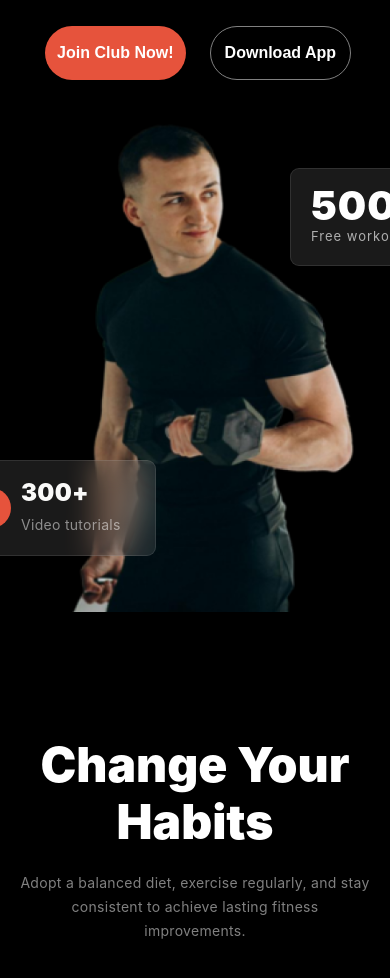
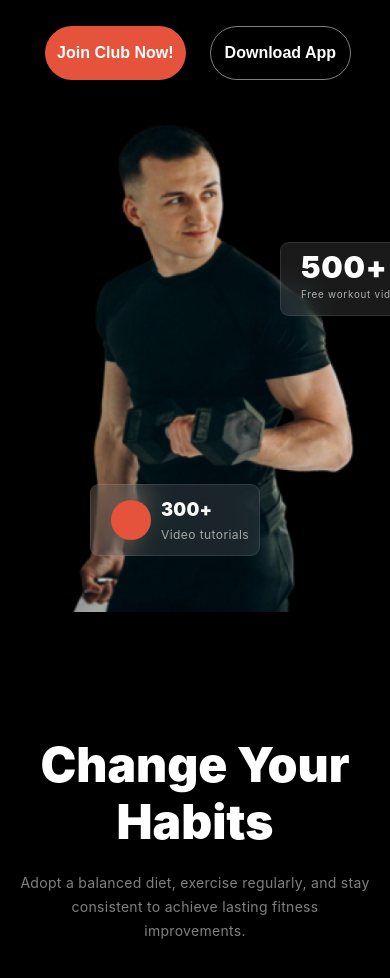
Before and after one commit to sadrisso/Assignment-2, a plain HTML site: page index.html in a window 390 px wide. Shown: the part 747-1725 px from the top of the page. Drawn offline with Linux system fonts and the light colour scheme.

Commit message:
position it for mobile device

```diff
--- a/style.css
+++ b/style.css
@@ -671,6 +671,78 @@ hr {
         text-align: center;
     }
 
+    .card1 {
+        width: 145px;
+        height: 74px;
+        bottom: 300px;
+        left: 280px;
+    }
+
+    .card1 h1 {
+        color: rgb(255, 255, 255);
+        font-family: Inter;
+        font-size: 30.24px;
+        font-weight: 900;
+        line-height: 30.24px;
+        letter-spacing: 0.76px;
+        text-align: left;
+        margin-bottom: 5px;
+    }
+
+    .card1 p {
+        color: rgba(255, 255, 255, 0.65);
+        font-family: Inter;
+        font-size: 9.83px;
+        font-weight: 400;
+        line-height: 15.12px;
+        letter-spacing: 0.76px;
+        text-align: left;
+    }
+
+    .card1-content {
+
+        width: 130px;
+        height: 60px;
+        margin-top: -1px;
+    }
+
+    .card2 {
+        width: 170px;
+        height: 72px;
+        left: 90px;
+    }
+
+    .card2 h2 {
+        color: rgb(250, 250, 249);
+        font-family: Inter;
+        font-size: 18.14px;
+        font-weight: 900;
+        line-height: 18.14px;
+        letter-spacing: 0.23px;
+        text-align: left;
+    }
+
+    .card2 p {
+        color: rgba(239, 237, 232, 0.65);
+        font-family: Inter;
+        font-size: 12.1px;
+        font-weight: 400;
+        line-height: 18.14px;
+        letter-spacing: 0.38px;
+        text-align: left;
+    }
+
+    .curcle {
+        top: 15px;
+    }
+
+    .card2-content {
+        width: 104px;
+        height: 50px;
+        margin-right: -10px;
+        margin-top: 5px;
+    }
+
     .btn-container {
         max-width: 100%;
         height: 100px;
```
